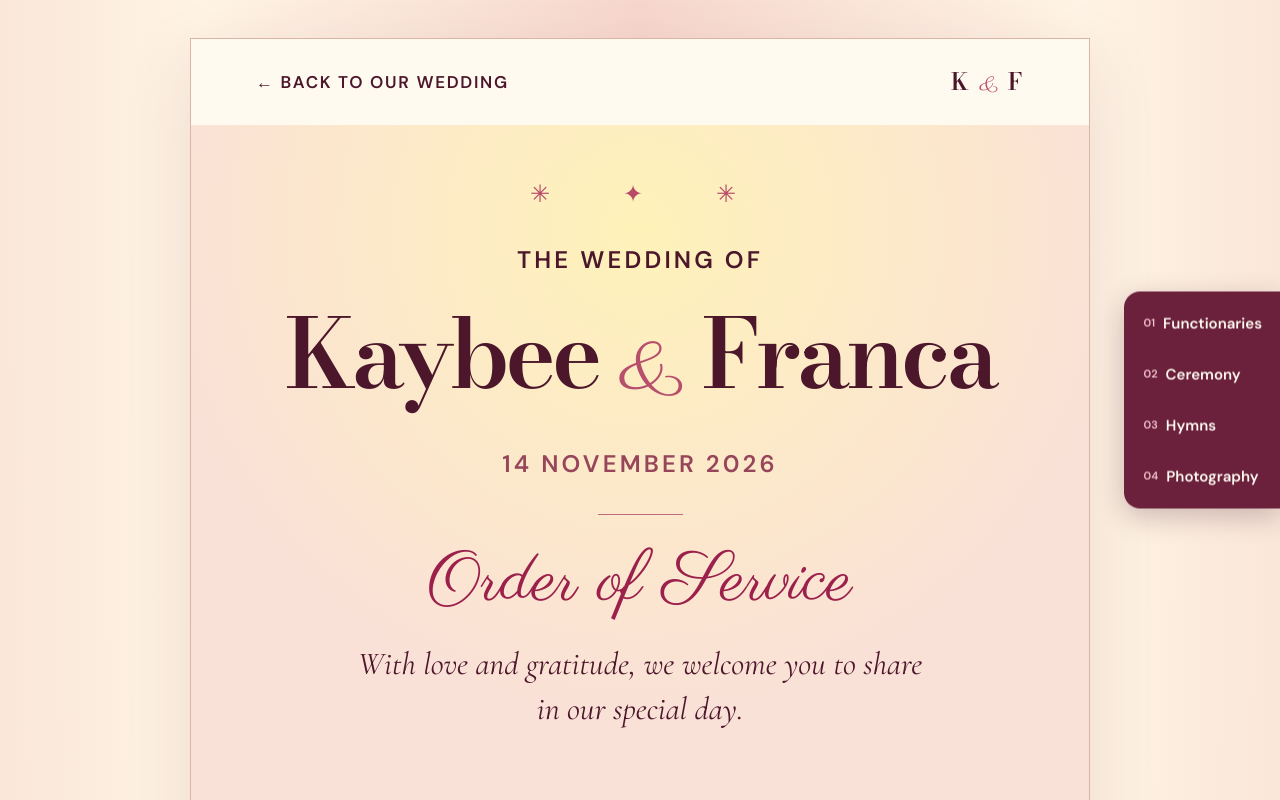
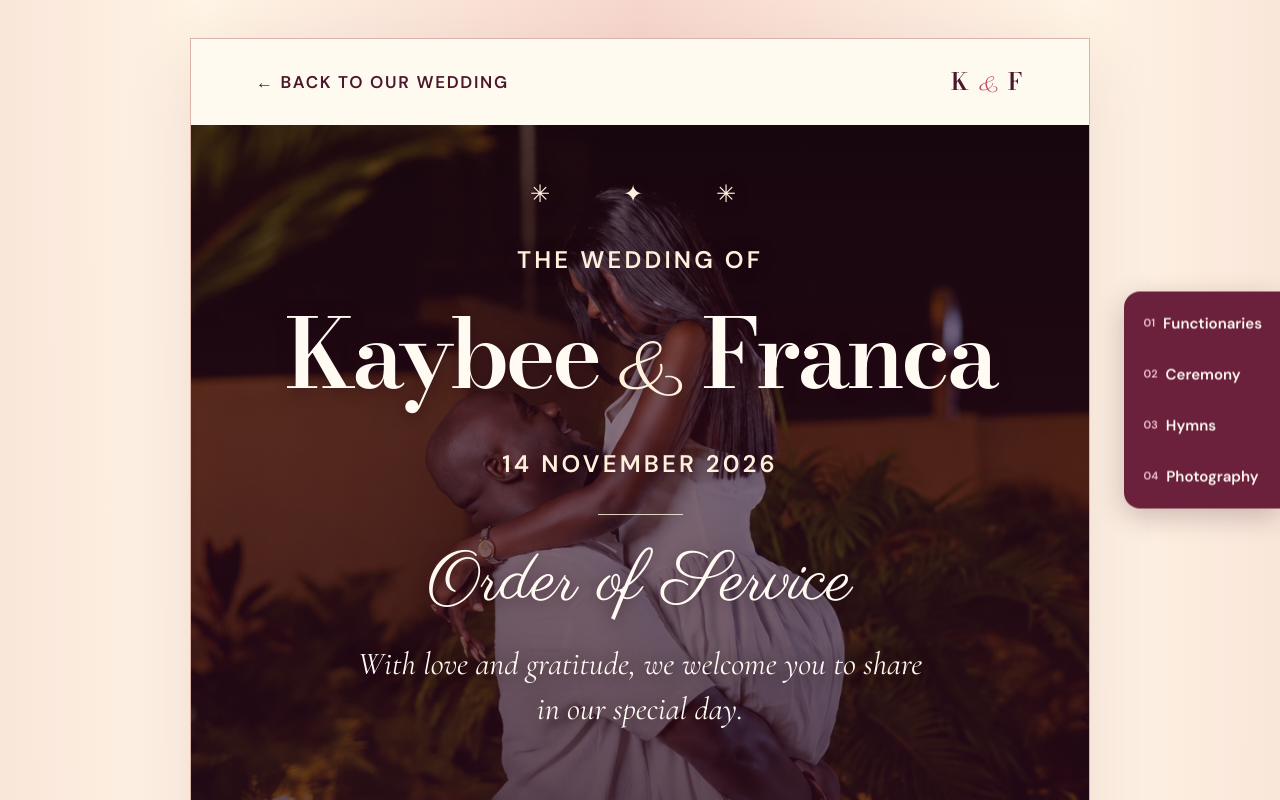
Before and after one commit to fidelnyame-80/Kaybee-Franca, a Next.js app: page /order-of-service in a window 1280 px wide. Shown: the top 800 px of the page. Built offline with nearby package versions, Linux system fonts and the light colour scheme.

Commit message:
Use existing couple photo as Order of Service cover background only (#36)

```diff
--- a/app/order-of-service/programme.css
+++ b/app/order-of-service/programme.css
@@ -91,3 +91,11 @@
 .programme__side-nav a:hover,.programme__side-nav a:focus-visible{background:#a84569;outline-offset:2px}
 .programme__side-number{color:#f5c4d0;font:700 11px/1.2 var(--sans)}
 @media(max-width:600px){.programme__side-nav{gap:2px;padding:6px 3px 6px 5px;border-radius:12px 0 0 12px}.programme__side-nav a{gap:5px;min-height:44px;padding:8px 7px;font-size:11px}.programme__side-number{font-size:10px}}
+
+/* Couple photograph only behind the Order of Service cover shown above the menu. */
+.programme__hero{position:relative;isolation:isolate;background:#f5dfd2 url("/image4.webp") center 42% / cover no-repeat;color:#fffaf2;text-shadow:0 2px 15px rgba(38,10,23,.55)}
+.programme__hero::before{content:"";position:absolute;inset:0;z-index:-1;background:linear-gradient(180deg,rgba(45,12,27,.53) 0%,rgba(54,14,31,.58) 48%,rgba(43,11,27,.75) 100%)}
+.programme__hero .programme__eyebrow,.programme__hero .programme__date,.programme__hero .programme__ornament,.programme__hero h1 em{color:#fff0dd}
+.programme__hero .programme__rule{background:rgba(255,244,226,.82)}
+.programme__hero .programme__script,.programme__hero .programme__intro{color:#fffaf2}
+@media(max-width:600px){.programme__hero{background-position:50% 38%}}
```
